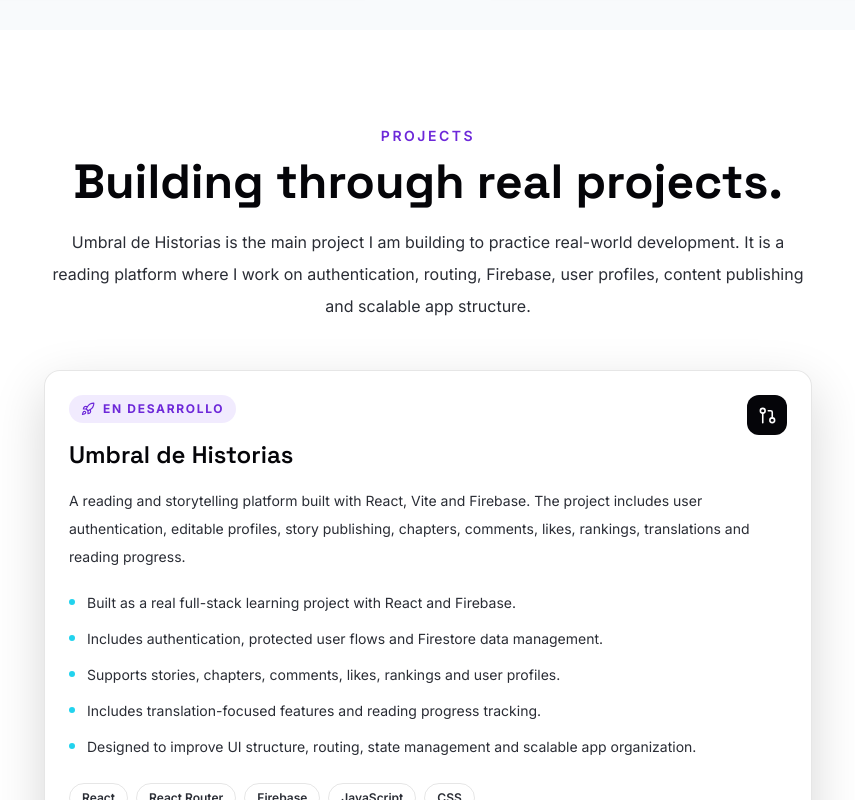
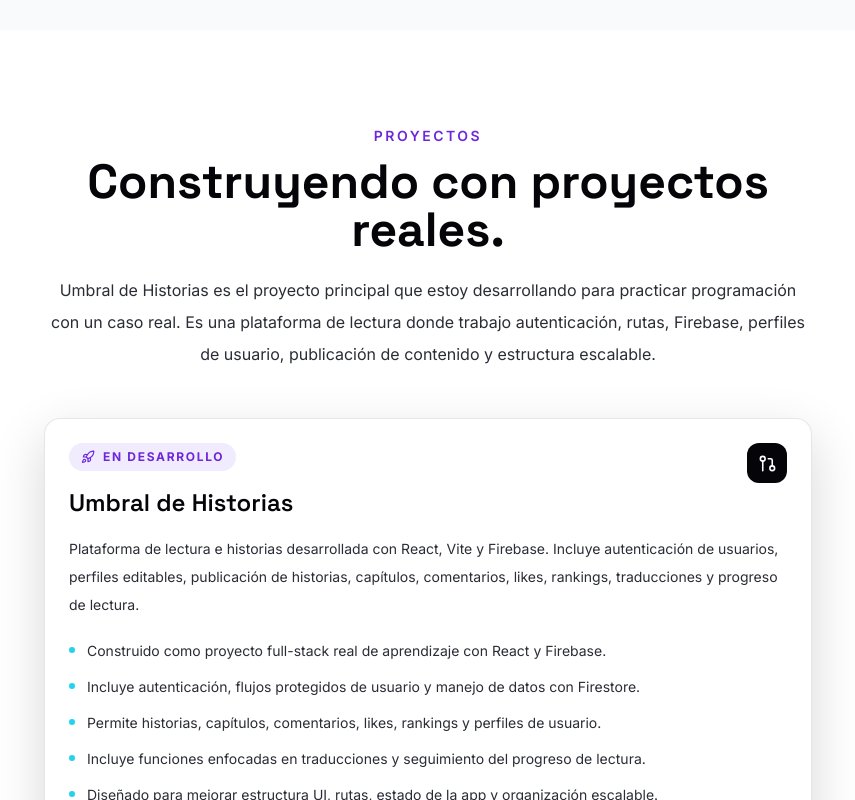
Before and after one commit to ssaaint/Portfolio-Web-Santiago-Oronel, a React (Vite) app: page / in a window 1280 px wide. Shown: the part 3780-4580 px from the top of the page, without its empty margins (212-1067 px from the left). Built offline with nearby package versions, Linux system fonts and the light colour scheme.

Commit message:
Update es.js

```diff
--- a/src/translations/es.js
+++ b/src/translations/es.js
@@ -124,21 +124,21 @@ export const es = {
     },
   },
   projects: {
-  eyebrow: 'Projects',
-  title: 'Building through real projects.',
+  eyebrow: 'Proyectos',
+  title: 'Construyendo con proyectos reales.',
   intro:
-    'Umbral de Historias is the main project I am building to practice real-world development. It is a reading platform where I work on authentication, routing, Firebase, user profiles, content publishing and scalable app structure.',
+    'Umbral de Historias es el proyecto principal que estoy desarrollando para practicar programación con un caso real. Es una plataforma de lectura donde trabajo autenticación, rutas, Firebase, perfiles de usuario, publicación de contenido y estructura escalable.',
   items: {
     narraluna: {
       title: 'Umbral de Historias',
       description:
-        'A reading and storytelling platform built with React, Vite and Firebase. The project includes user authentication, editable profiles, story publishing, chapters, comments, likes, rankings, translations and reading progress.',
+        'Plataforma de lectura e historias desarrollada con React, Vite y Firebase. Incluye autenticación de usuarios, perfiles editables, publicación de historias, capítulos, comentarios, likes, rankings, traducciones y progreso de lectura.',
       details: [
-        'Built as a real full-stack learning project with React and Firebase.',
-        'Includes authentication, protected user flows and Firestore data management.',
-        'Supports stories, chapters, comments, likes, rankings and user profiles.',
-        'Includes translation-focused features and reading progress tracking.',
-        'Designed to improve UI structure, routing, state management and scalable app organization.',
+        'Construido como proyecto full-stack real de aprendizaje con React y Firebase.',
+        'Incluye autenticación, flujos protegidos de usuario y manejo de datos con Firestore.',
+        'Permite historias, capítulos, comentarios, likes, rankings y perfiles de usuario.',
+        'Incluye funciones enfocadas en traducciones y seguimiento del progreso de lectura.',
+        'Diseñado para mejorar estructura UI, rutas, estado de la app y organización escalable.',
       ],
     },
   },
```
